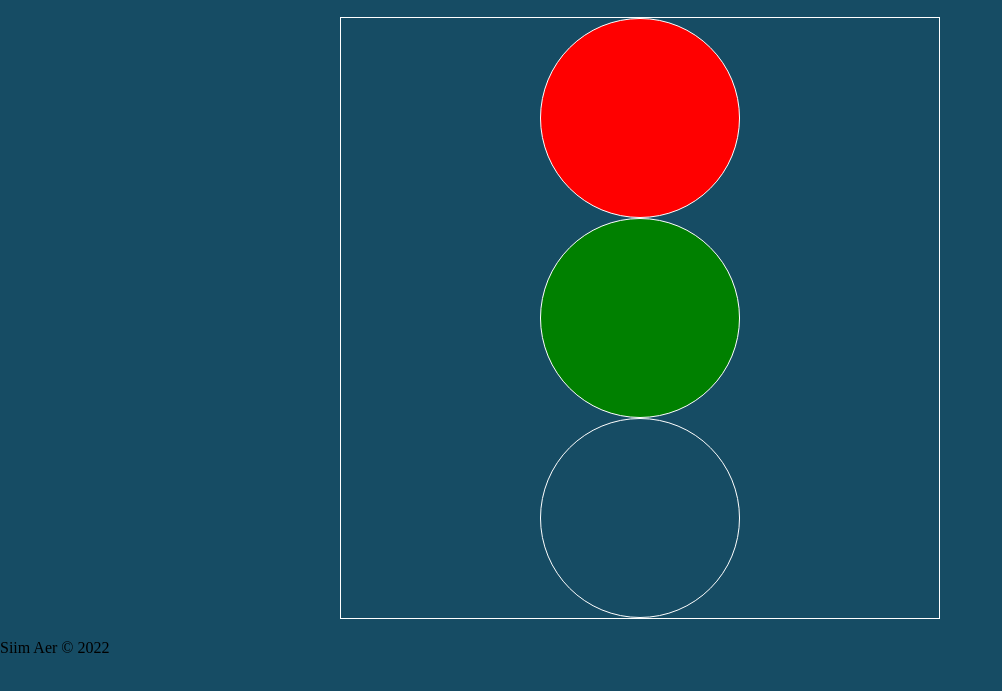
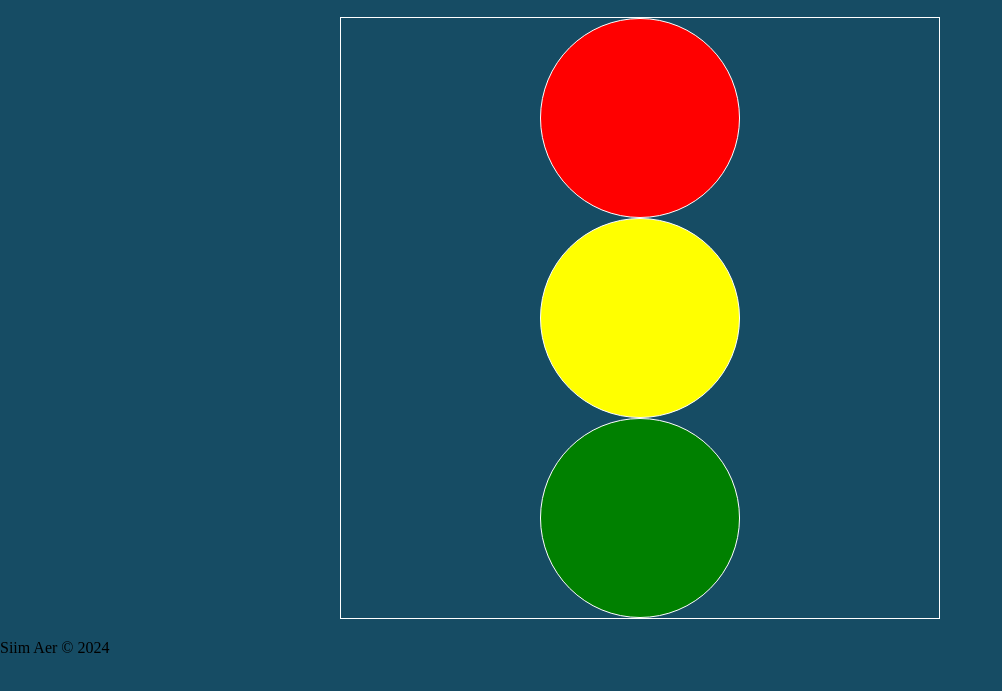
Before and after one commit to siimaer/CSS-Playground, a plain HTML site: page index.html in a window 1280 px wide. Shown: the part 25-716 px from the top of the page, without its empty margins (0-1002 px from the left). Drawn offline with Linux system fonts and the light colour scheme.

Commit message:
index.html

```diff
--- a/index.html
+++ b/index.html
@@ -18,14 +18,14 @@
 
         <div id="red"></div>
 
+        <div id="yellow"></div>
+
         <div id="green"></div>
-
-        <div id="blue"></div>
     </div>
 
     <div class="footer">
         <p>
-            Siim Aer &#169; 2022
+            Siim Aer &#169; 2024
         </p>
     </div>
 
```
